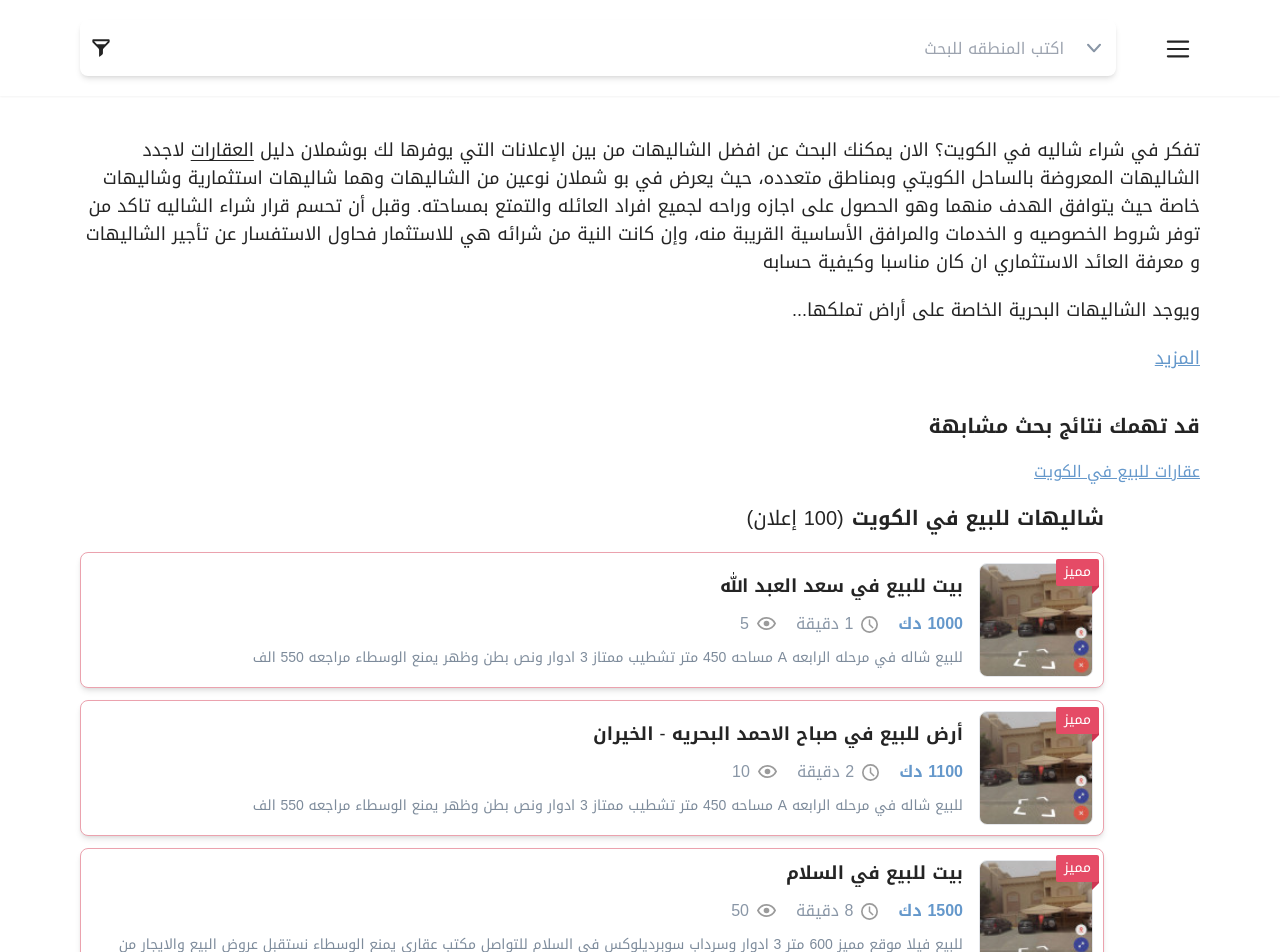
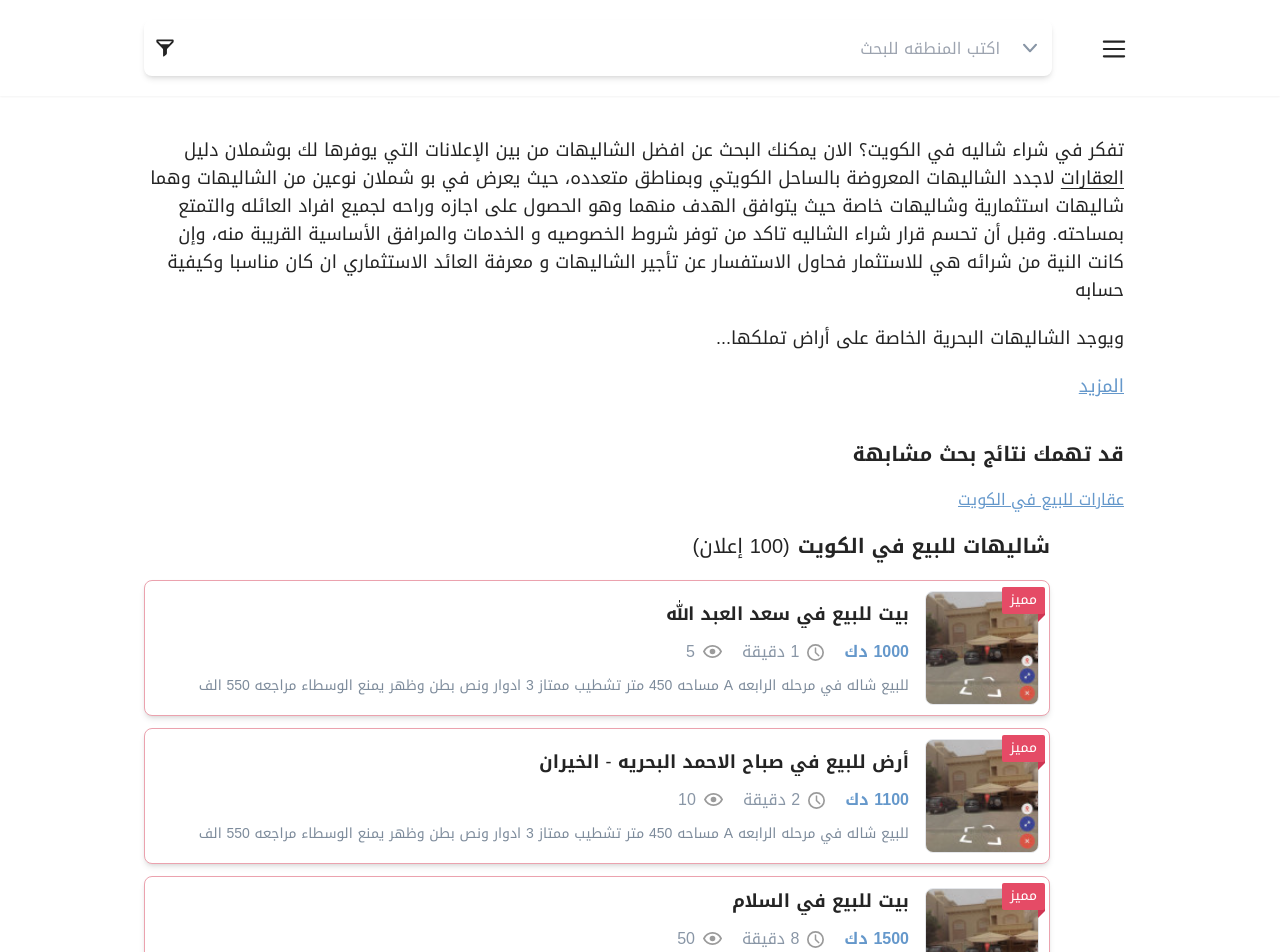
Before and after one commit to samiur-r/square-feet, a Next.js app: page /filter in a window 1280 px wide. Shown: the top 952 px of the page. Built offline with nearby package versions, Linux system fonts and the light colour scheme.

Commit message:
style: fix width of filter page elems

```diff
--- a/src/components/Nav.tsx
+++ b/src/components/Nav.tsx
@@ -1173,7 +1173,11 @@ const Nav: React.FC = () => {
 
   return (
     <Popover className="fixed top-0 bg-white shadow-md md:shadow-sm w-full z-20 flex items-center min-h-20 md:min-h-24">
-      <div className="container max-w-6xl h-full items-center flex">
+      <div
+        className={`${
+          isFilterPage ? 'max-w-5xl' : 'max-w-6xl'
+        } container h-full items-center flex`}
+      >
         <div
           className={`${
             isFilterPage && 'border'
--- a/src/pages/filter.tsx
+++ b/src/pages/filter.tsx
@@ -83,7 +83,7 @@ const Filter: NextPage = () => {
   )
 
   return (
-    <div className="dir-rtl container max-w-6xl py-10 flex flex-col">
+    <div className="dir-rtl container max-w-5xl py-10 flex flex-col md:pr-7">
       <div className="flex flex-col gap-5">
         <FilterArticle />
         <div ref={scroll as LegacyRef<HTMLDivElement>}>
@@ -95,7 +95,7 @@ const Filter: NextPage = () => {
           </Link>
         </div>
       </div>
-      <div className="max-w-5xl flex flex-col gap-2 mt-5 items-end p-0 self-end">
+      <div className="max-w-[calc(896px_+_10px)] flex flex-col gap-2 mt-5 items-end p-0 self-end">
         <div className="self-start flex gap-2 items-center">
           <Title value="شاليهات للبيع في الكويت" />
           <p className="text-lg md:text-xl">(100 إعلان)</p>
```
